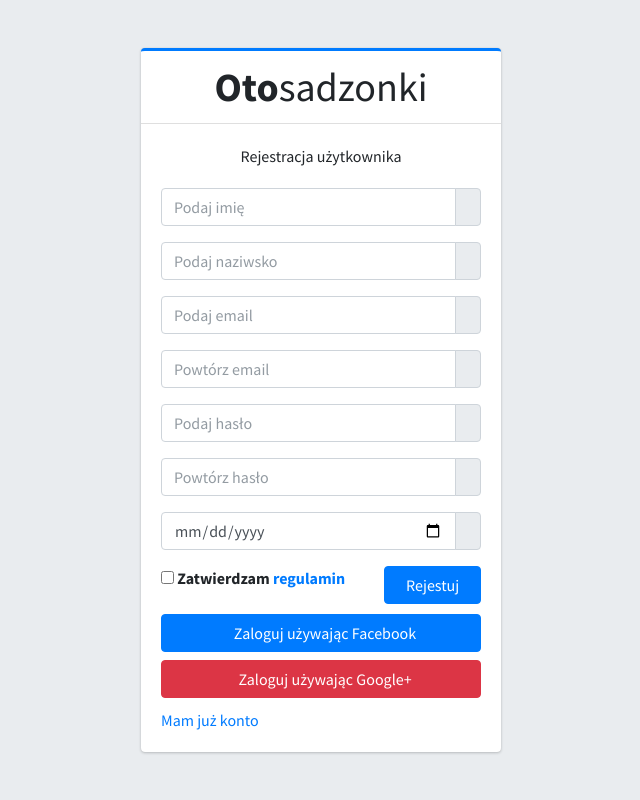
After one commit to filipwroblewski/wsb_php_project, a PHP site: page /view/register.php in a window 1280 px wide. The commit adds this page. Shown: the whole page, without its empty margins (319-959 px from the left). Run offline with PHP 8.4, Linux system fonts and the light colour scheme; some libraries are stand-ins or nearby versions.

Commit message:
add register page, fix content to polish in login page

```diff
--- /dev/null
+++ b/view/register.php
@@ -0,0 +1,133 @@
+<!DOCTYPE html>
+<html lang="pl">
+<head>
+  <meta charset="utf-8">
+  <meta name="viewport" content="width=device-width, initial-scale=1">
+  <title>Oto sadzonki | Rejestracja</title>
+
+  <!-- Google Font: Source Sans Pro -->
+  <link rel="stylesheet" href="https://fonts.googleapis.com/css?family=Source+Sans+Pro:300,400,400i,700&display=fallback">
+  <!-- Font Awesome -->
+  <link rel="stylesheet" href="../vendor/plugins/fontawesome-free/css/all.min.css">
+  <!-- icheck bootstrap -->
+  <link rel="stylesheet" href="../vendor/plugins/icheck-bootstrap/icheck-bootstrap.min.css">
+  <!-- Theme style -->
+  <link rel="stylesheet" href="../vendor/dist/css/adminlte.min.css">
+</head>
+<body class="hold-transition register-page">
+<div class="register-box">
+  <div class="card card-outline card-primary">
+    <div class="card-header text-center">
+      <a href="../" class="h1"><b>Oto</b>sadzonki</a>
+    </div>
+    <div class="card-body">
+      <p class="login-box-msg">Rejestracja użytkownika</p>
+
+      <form action="../scripts/register.php" method="post">
+
+        <div class="input-group mb-3">
+          <input type="text" class="form-control" placeholder="Podaj imię" name="name">
+          <div class="input-group-append">
+            <div class="input-group-text">
+              <span class="fas fa-user"></span>
+            </div>
+          </div>
+        </div>
+
+        <div class="input-group mb-3">
+          <input type="text" class="form-control" placeholder="Podaj naziwsko" name="surname">
+          <div class="input-group-append">
+            <div class="input-group-text">
+              <span class="fas fa-user"></span>
+            </div>
+          </div>
+        </div>
+
+        <div class="input-group mb-3">
+          <input type="email" class="form-control" placeholder="Podaj email" name="email1">
+          <div class="input-group-append">
+            <div class="input-group-text">
+              <span class="fas fa-envelope"></span>
+            </div>
+          </div>
+        </div>
+
+        <div class="input-group mb-3">
+          <input type="email" class="form-control" placeholder="Powtórz email" name="email2">
+          <div class="input-group-append">
+            <div class="input-group-text">
+              <span class="fas fa-envelope"></span>
+            </div>
+          </div>
+        </div>
+
+        <div class="input-group mb-3">
+          <input type="password" class="form-control" placeholder="Podaj hasło" name="pass1">
+          <div class="input-group-append">
+            <div class="input-group-text">
+              <span class="fas fa-lock"></span>
+            </div>
+          </div>
+        </div>
+
+        <div class="input-group mb-3">
+          <input type="password" class="form-control" placeholder="Powtórz hasło" name="pass2">
+          <div class="input-group-append">
+            <div class="input-group-text">
+              <span class="fas fa-lock"></span>
+            </div>
+          </div>
+        </div>
+
+        <div class="input-group mb-3">
+          <input type="date" class="form-control" placeholder="Podaj date" name="birthday">
+          <div class="input-group-append">
+            <div class="input-group-text">
+              <span class="fas fa-calendar"></span>
+            </div>
+          </div>
+        </div>
+
+        <div class="row">
+          <div class="col-8">
+            <div class="icheck-primary">
+              <input type="checkbox" id="agreeTerms" name="agreeTerms" value="terms">
+              <label for="agreeTerms">
+               Zatwierdzam <a href="#">regulamin</a>
+              </label>
+            </div>
+          </div>
+          <!-- /.col -->
+          <div class="col-4">
+            <button type="submit" class="btn btn-primary btn-block">Rejestuj</button>
+          </div>
+          <!-- /.col -->
+        </div>
+      </form>
+
+      <div class="social-auth-links text-center">
+        <a href="#" class="btn btn-block btn-primary">
+          <i class="fab fa-facebook mr-2"></i>
+          Zaloguj używając Facebook
+        </a>
+        <a href="#" class="btn btn-block btn-danger">
+          <i class="fab fa-google-plus mr-2"></i>
+          Zaloguj używając Google+
+        </a>
+      </div>
+
+      <a href="../" class="text-center">Mam już konto</a>
+    </div>
+    <!-- /.form-box -->
+  </div><!-- /.card -->
+</div>
+<!-- /.register-box -->
+
+<!-- jQuery -->
+<script src="../vendor/plugins/jquery/jquery.min.js"></script>
+<!-- Bootstrap 4 -->
+<script src="../vendor/plugins/bootstrap/js/bootstrap.bundle.min.js"></script>
+<!-- AdminLTE App -->
+<script src="../vendor/dist/js/adminlte.min.js"></script>
+</body>
+</html>
```
Also changed, not shown: view/login.php (+11 -11 lines).
